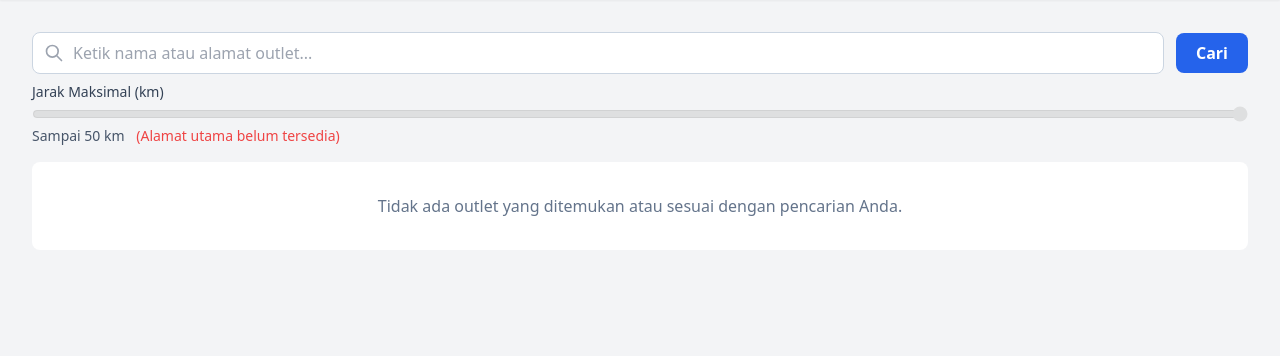
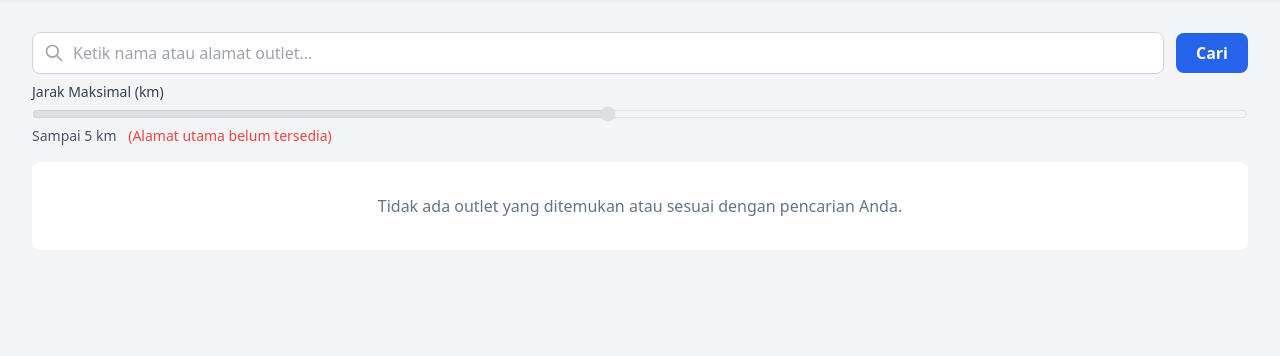
Before and after one commit to renaldoaluska/pppl-dywash, a CodeIgniter 4 app: the page made by app/Views/customer/list_outlet.php in a window 1280 px wide. Shown: the part 64-420 px from the top of the page. Run offline with PHP 8.4 and a stand-in for CodeIgniter, Linux system fonts and the light colour scheme; the template is opened without the code that fills it, so the values that code supplies are empty; some libraries are stand-ins or nearby versions.

Commit message:
slide filter

```diff
--- a/app/Controllers/CustomerController.php
+++ b/app/Controllers/CustomerController.php
@@ -101,7 +101,7 @@ public function listOutlet()
     $userId = session()->get('user_id');
 
     $keyword = $this->request->getGet('search');
-    $maxDistance = $this->request->getGet('max_distance') ?? 50;
+    $maxDistance = $this->request->getGet('max_distance') ?? 10;
 
     $outletModel->where('status', 'verified');
 
--- a/app/Views/customer/list_outlet.php
+++ b/app/Views/customer/list_outlet.php
@@ -25,12 +25,12 @@ Daftar Outlet
 <div class="flex flex-col w-full">
     <label for="max_distance" class="text-sm text-slate-700 mb-1">Jarak Maksimal (km)</label>
     <input type="range" name="max_distance" id="max_distance"
-           min="1" max="50"
-           value="<?= esc($maxDistance ?? 50, 'attr') ?>"
+           min="1" max="20"
+           value="<?= esc($maxDistance ?? 10, 'attr') ?>"
            <?= empty($userLat) || empty($userLon) ? 'disabled class="opacity-50 cursor-not-allowed"' : '' ?>
            oninput="document.getElementById('distanceLabel').innerText = this.value + ' km'" />
     <div class="text-sm text-slate-600 mt-1">
-        Sampai <span id="distanceLabel"><?= esc($maxDistance ?? 50) ?> km</span>
+        Sampai <span id="distanceLabel"><?= esc($maxDistance ?? 5) ?> km</span>
         <?php if (empty($userLat) || empty($userLon)): ?>
             <span class="text-red-500 ml-2">(Alamat utama belum tersedia)</span>
         <?php endif; ?>
```
